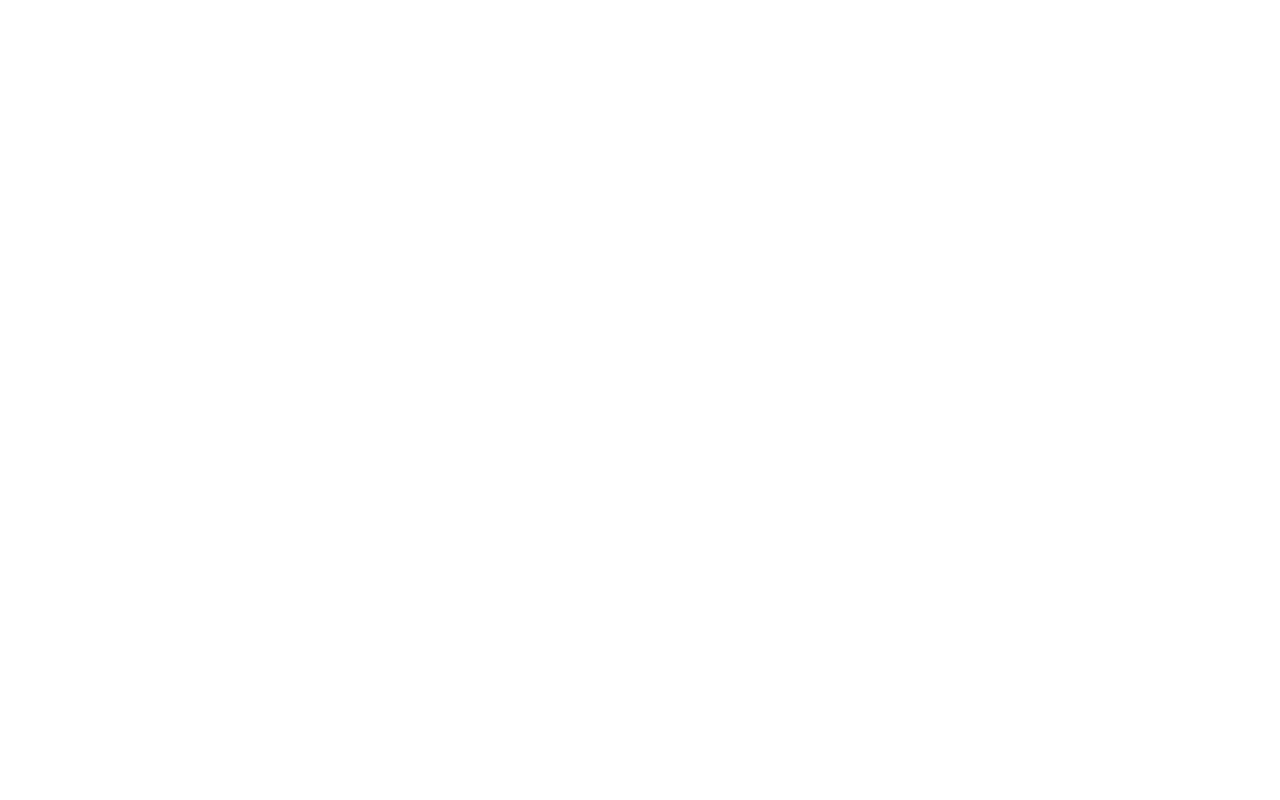
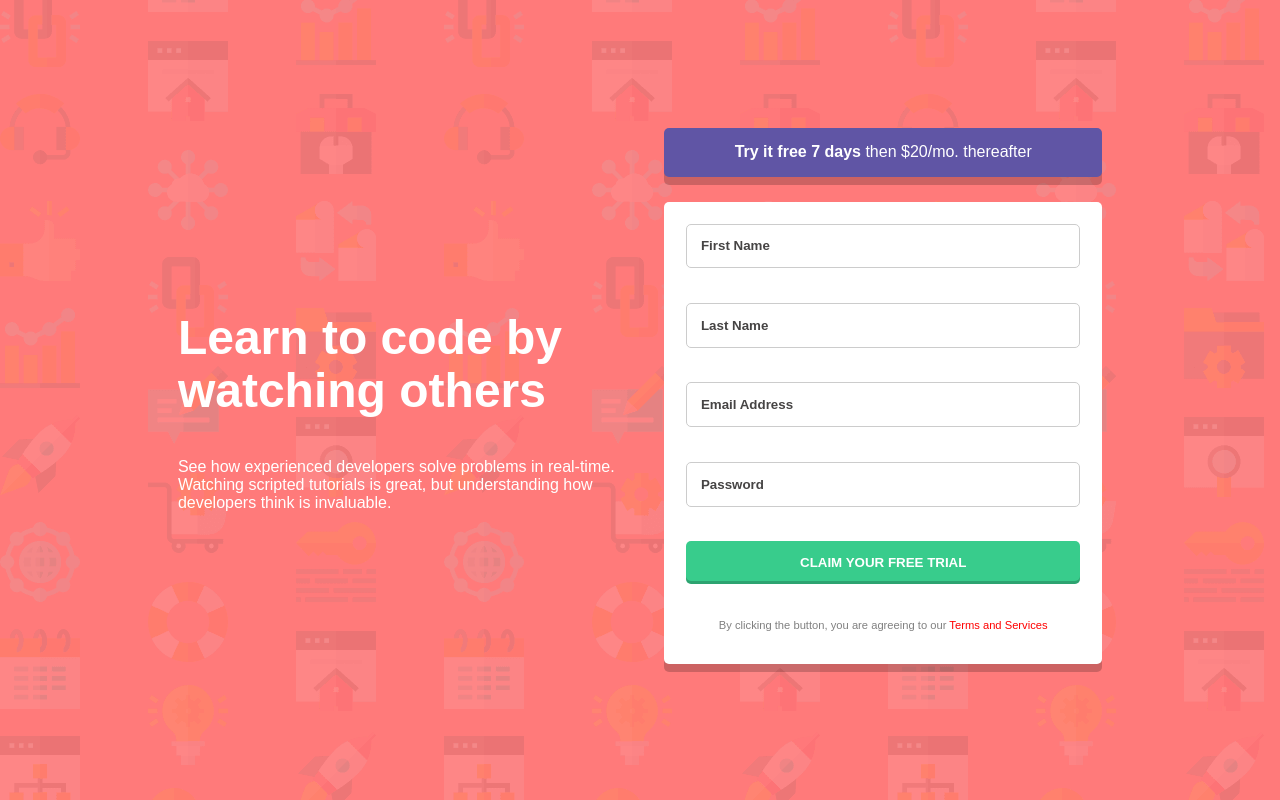
Before and after one commit to Silas-Deyo/zuri_responsiveness-and-media-query, a plain HTML site: page index.html in a window 1280 px wide. Drawn offline with Linux system fonts and the light colour scheme.

Commit message:
"commit2"

```diff
--- a/index.html
+++ b/index.html
@@ -5,8 +5,31 @@
     <meta http-equiv="X-UA-Compatible" content="IE=edge">
     <meta name="viewport" content="width=device-width, initial-scale=1.0">
     <title>Document</title>
+
+    <link rel="icon" type="image/png" sizes="32x32" href="./images/favicon-32x32.png">
+
+    <link rel="stylesheet" href="./style.css">
 </head>
 <body>
-
+    <div class="container">
+        <section>
+          <h1>Learn to code by watching others</h1>
+          <p>See how experienced developers solve problems in real-time. Watching scripted tutorials is great,
+             but understanding how developers think is invaluable.</p>
+        </section>
+        <section>
+          <div class="try">
+            <span>Try it free 7 days</span> then $20/mo. thereafter
+          </div>
+          <form action="">
+            <input type="text" placeholder="First Name">
+            <input type="text" placeholder="Last Name">
+            <input type="email" placeholder="Email Address">
+            <input type="password" placeholder="Password">
+            <button type="submit">CLAIM YOUR FREE TRIAL</button>
+            <p class="terms">By clicking the button, you are agreeing to our <a href="">Terms and Services</a></p>
+          </form>
+        </section>
+      </div>
 </body>
 </html>
--- /dev/null
+++ b/style.css
@@ -0,0 +1,137 @@
+html, body {
+    height: 100%;
+    font-family:'Poppins', sans-serif;
+  }
+
+  body * {
+    box-sizing: border-box;
+  }
+
+  body {
+    box-sizing: border-box;
+    margin: 0;
+  }
+
+  .container {
+    height: 100%;
+    max-width: 1440px;
+    display: grid;
+    grid-template-columns: 1fr 1fr;
+    grid-auto-rows: 100%;
+    background-color: hsl(0, 100%, 74%);
+    background-image: url(./images/bg-intro-desktop.png);
+    padding: 10% 12%;
+  }
+
+  h1 {
+    font-size: 3rem;
+    line-height: 1.1em;
+  }
+
+  .try {
+    text-align: center;
+    padding: 3.5%;
+    background-color: hsl(248, 32%, 49%);
+    box-shadow: 0 8px 0 rgba(0, 0, 0, 20%);
+  }
+
+  span {font-weight: 600;}
+
+  h1, p, .try, button {
+    color: white;
+  }
+
+  button {
+    background-color: hsl(154, 59%, 51%);
+    padding: 3.5%;
+    box-shadow: inset 0 -3px rgba(0, 0, 0, 20%);
+    font-weight: 600;
+  }
+
+  form {
+    display: flex;
+    flex-direction: column;
+    padding: 5%;
+    height: 85%;
+    justify-content: space-between;
+    background-color: white;
+    margin-top: 25px;
+    box-shadow: 0 8px 0 rgba(0, 0, 0, 20%);
+  }
+
+  .try, form, button, input {
+    border-radius: 5px;
+    border: none;
+  }
+
+  input {
+    border: 1px solid #ccc;
+    padding: 3.5%;
+    font-family: 'Poppins', sans-serif;
+    font-weight: 600;
+  }
+
+  button {
+    font-family: 'Poppins', sans-serif;
+  }
+
+  input::placeholder {
+    color: rgb(70, 68, 68);
+  }
+
+  section {
+    padding: 0 5%;
+  }
+
+  section:first-child {
+    align-self: center;
+  }
+
+  .terms {
+    margin-top: 0;
+    font-size: 0.7rem;
+  }
+
+  .terms, .attribution {
+    color: grey;
+    text-align: center;
+  }
+
+  a, .attribution > a {
+    color: red;
+    text-decoration-line: none;
+  }
+
+
+
+  @media screen and (max-width: 375px) {
+    /* html, body {
+        height: 130%;
+    } */
+    .container {
+      grid-template-columns: 1fr;
+      grid-auto-rows: minmax(100px, auto);
+      padding: 8% 10%;
+      padding-top: 3%;
+    }
+    h1 {
+      font-size: 1.3rem;
+      font-weight: 600;
+      line-height: 1.3em;
+      text-align: center;
+    }
+    section:first-child > p {
+      font-size: 0.8rem;
+      text-align: center;
+      padding: 0 3%;
+    }
+    .try {
+      padding: 3.5% 15%;
+      font-size: 0.8rem;
+      box-shadow: 0 6px 0 rgba(0, 0, 0, 20%);
+    }
+    form {
+      margin-top: 18px;
+      box-shadow: 0 6px 0 rgba(0, 0, 0, 20%);
+    }
+  }
```
Also changed, not shown: images/bg-intro-desktop.png (added), images/bg-intro-mobile.png (added), images/favicon-32x32.png (added), images/icon-error.svg (added).
